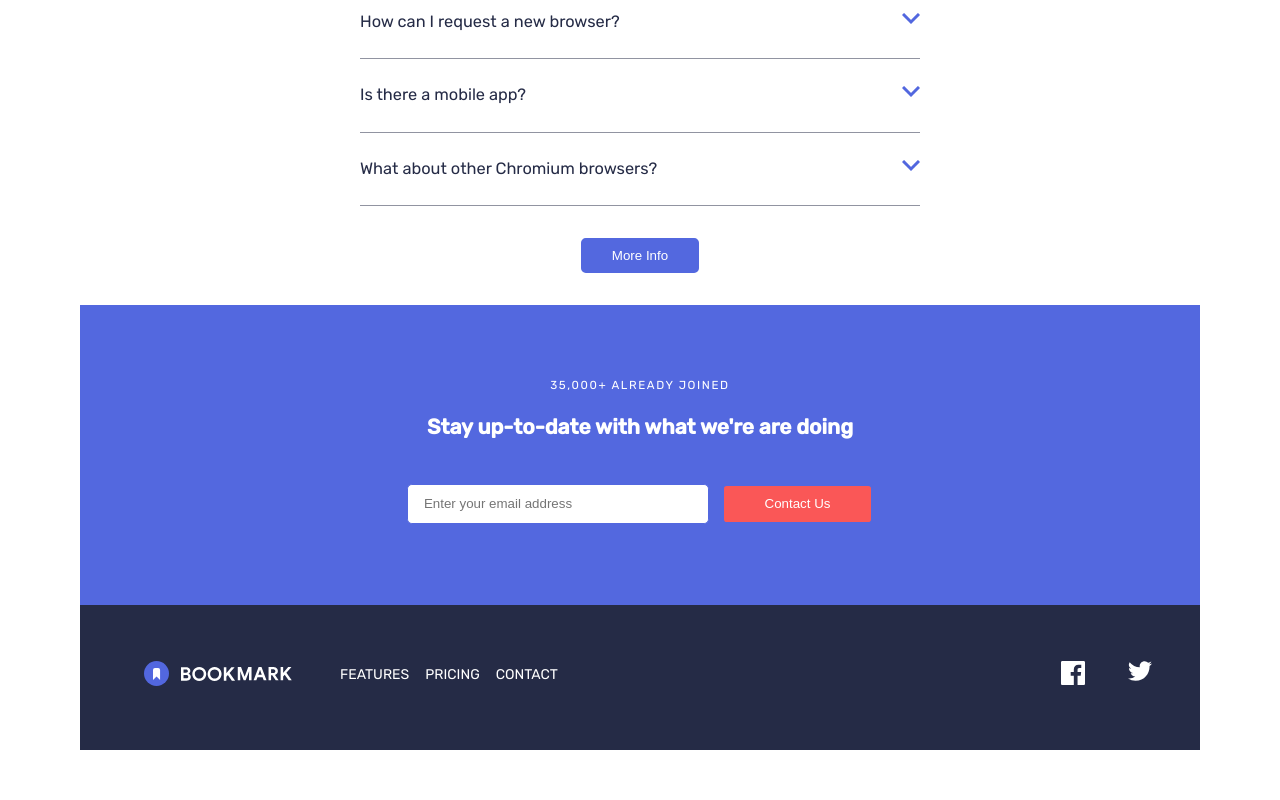
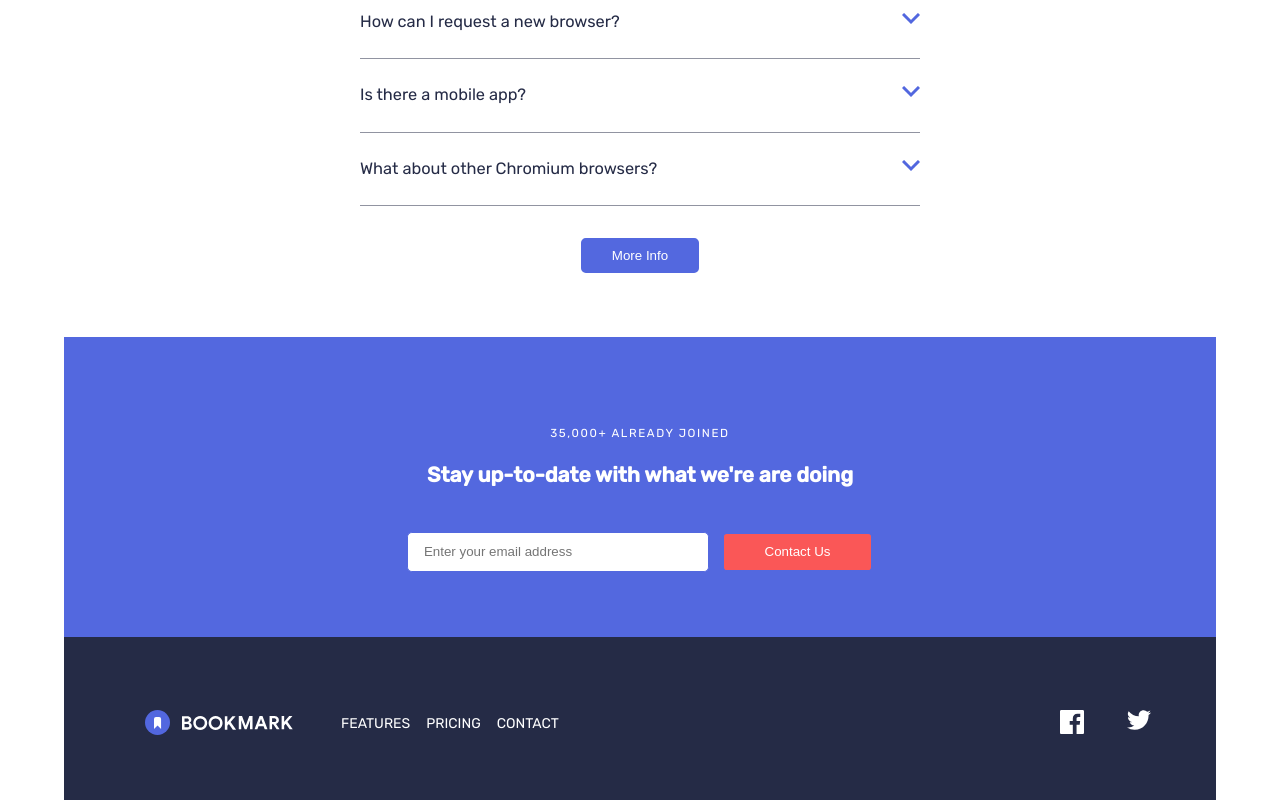
Before and after one commit to mangalisoQoshe/Bookmark-Landing-page, a React (Vite) app: page / in a window 1280 px wide. Shown: the part 2262-3062 px from the top of the page. Before the commit the page ends 3012 px from the top, so only its background shows below. Built offline with nearby package versions, Linux system fonts and the light colour scheme.

Commit message:
update url

```diff
--- a/src/App.css
+++ b/src/App.css
@@ -6,6 +6,7 @@
   width: min(var(--max-width), 100% - (var(--container-padding) * 2));
   margin-inline: auto;
   overflow: visible;
+
 }
 
 @media (max-width: 400px) {
--- a/src/assets/components/Footer.module.css
+++ b/src/assets/components/Footer.module.css
@@ -1,5 +1,7 @@
 footer {
   text-align: center;
+  margin-top: 5rem;
+
 }
 
 .contact-us,
@@ -8,12 +10,14 @@ footer {
   position: relative;
   padding-block: 2rem;
   margin-inline: auto;
-  left: -16px;
+
   color: white;
 }
 
 .contact-us {
   background-color: var(--softBlue);
+  outline: 1rem solid var(--softBlue);
+
 }
 
 .contact-heading {
@@ -53,6 +57,9 @@ footer {
 
 .secondary-nav {
   background-color: var(--darkBlue);
+  outline: 1rem solid var(--darkBlue);
+  border: 0.1rem solid var(--darkBlue);;
+
 }
 
 .secondary-logo {
```
Also changed, not shown: 1 other file (tests, documents, lock files or other folders).
